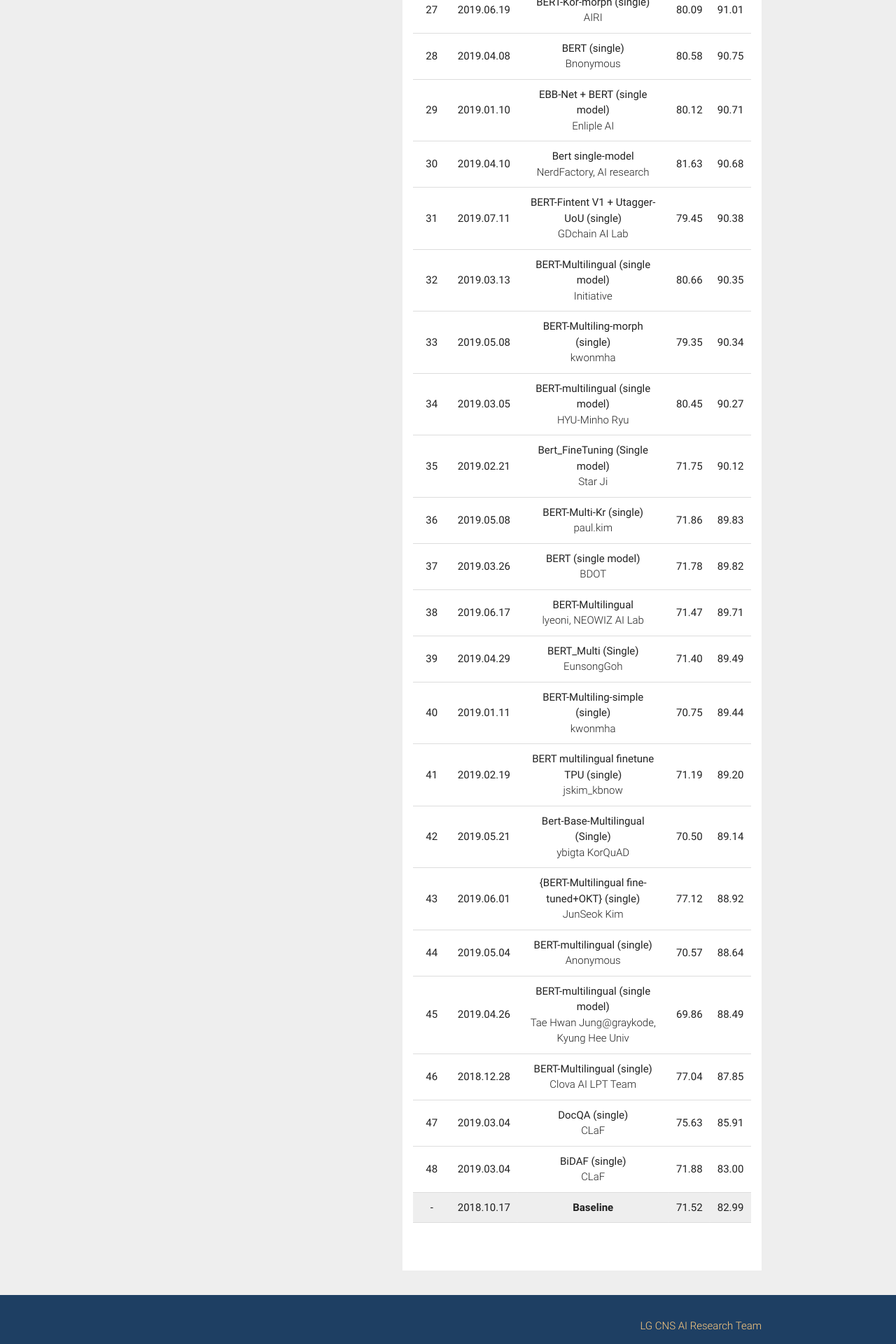
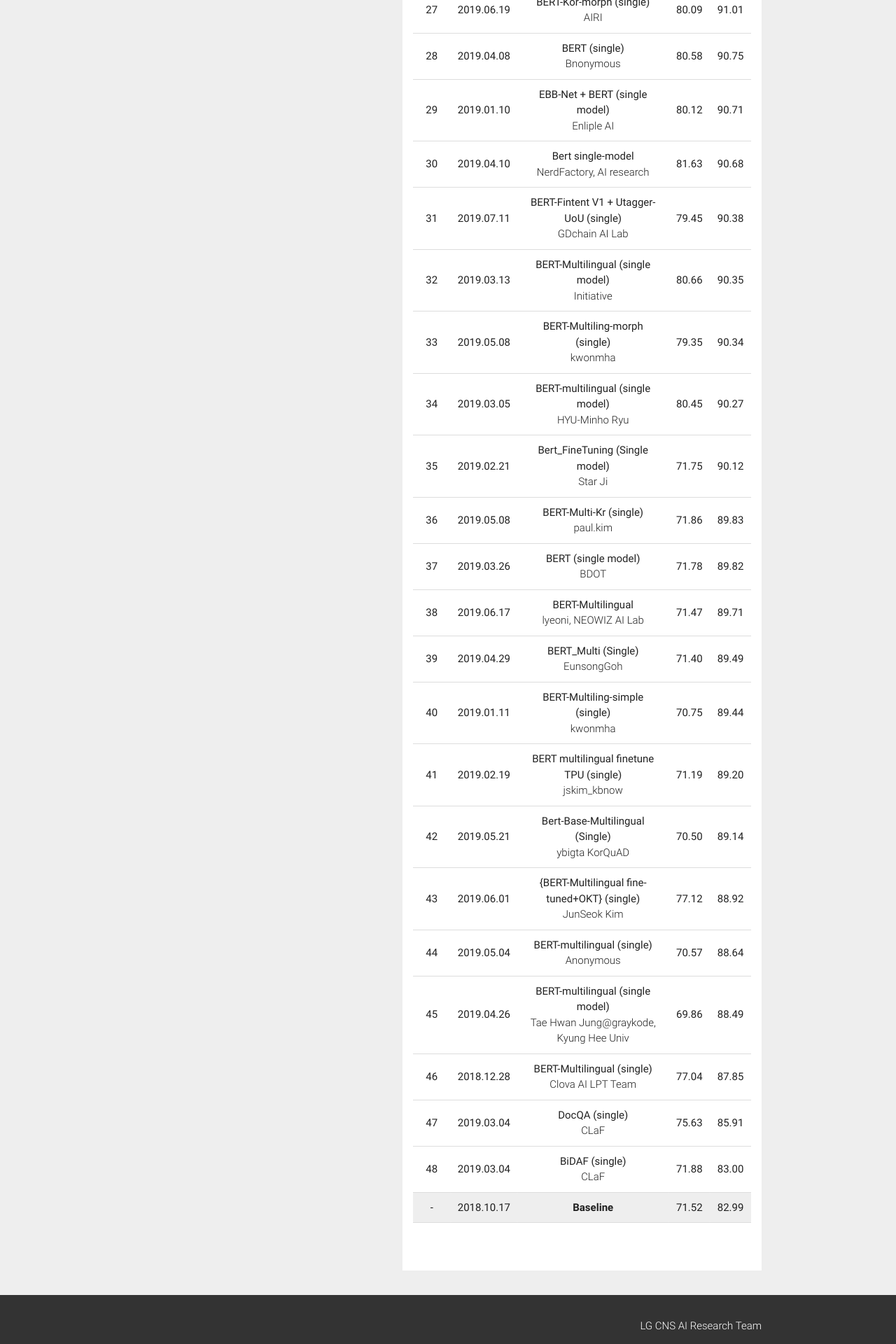
Before and after one commit to korquad/korquad.github.io, a Jekyll site: the page built from index.md, in a window 1280 px wide. Shown: the part 2767-4687 px from the top of the page at 70% size. Built offline with Jekyll 4.4.1, drawn with Linux system fonts in a browser that asks for light colours.

Commit message:
Update footer.html

```diff
--- a/_includes/footer.html
+++ b/_includes/footer.html
@@ -1,4 +1,4 @@
-  <footer class="page-footer" style="background-color:#1E3F63">
+  <footer class="page-footer" style="background-color:#333333">
 <!--     <div class="container">
       <div class="row">
         <div class="col l6 s12">
@@ -25,12 +25,12 @@
         </div>
       </div>
     </div> -->
-    <div class="footer-copyright" style="background-color:#1E3F63">
-        <div class="container" style="background-color:#1E3F63">
+    <div class="footer-copyright" style="background-color:#333333">
+        <div class="container" style="background-color:#333333">
             <div>
-                <!-- Made by <a target="_blank" class="orange-text text-lighten-3" href="http://materializecss.com">Materialize</a> -->
+                <!-- Made by <a target="_blank" class="white-text text-lighten-3" href="http://materializecss.com">Materialize</a> -->
                 <span style="text-align: right; float: right">
-                <a href="mailto:jooyoul.lee@lgcns.com,kmj0614@lgcns.com,hyunjeonglee@lgcns.com" class="orange-text text-lighten-3">LG CNS AI Research Team</a> <!-- Powered by <a target="_blank" href="http://jekyllrb.com/" class="orange-text text-lighten-3">Jekyll</a> -->
+                <a href="mailto:jooyoul.lee@lgcns.com,kmj0614@lgcns.com,hyunjeonglee@lgcns.com" class="white-text text-lighten-3">LG CNS AI Research Team</a> <!-- Powered by <a target="_blank" href="http://jekyllrb.com/" class="orange-text text-lighten-3">Jekyll</a> -->
                 </span>
             </div>
         </div>
```
